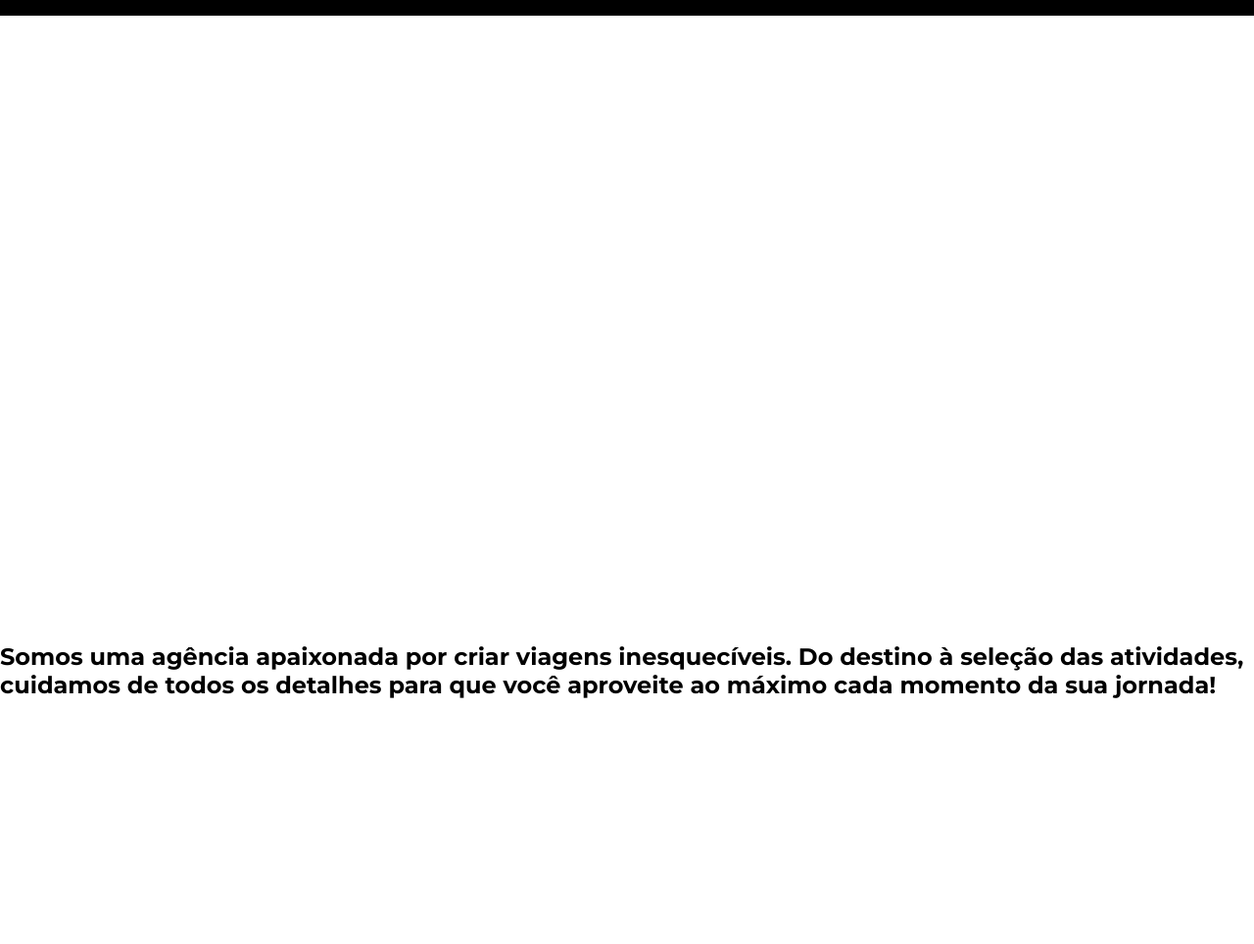
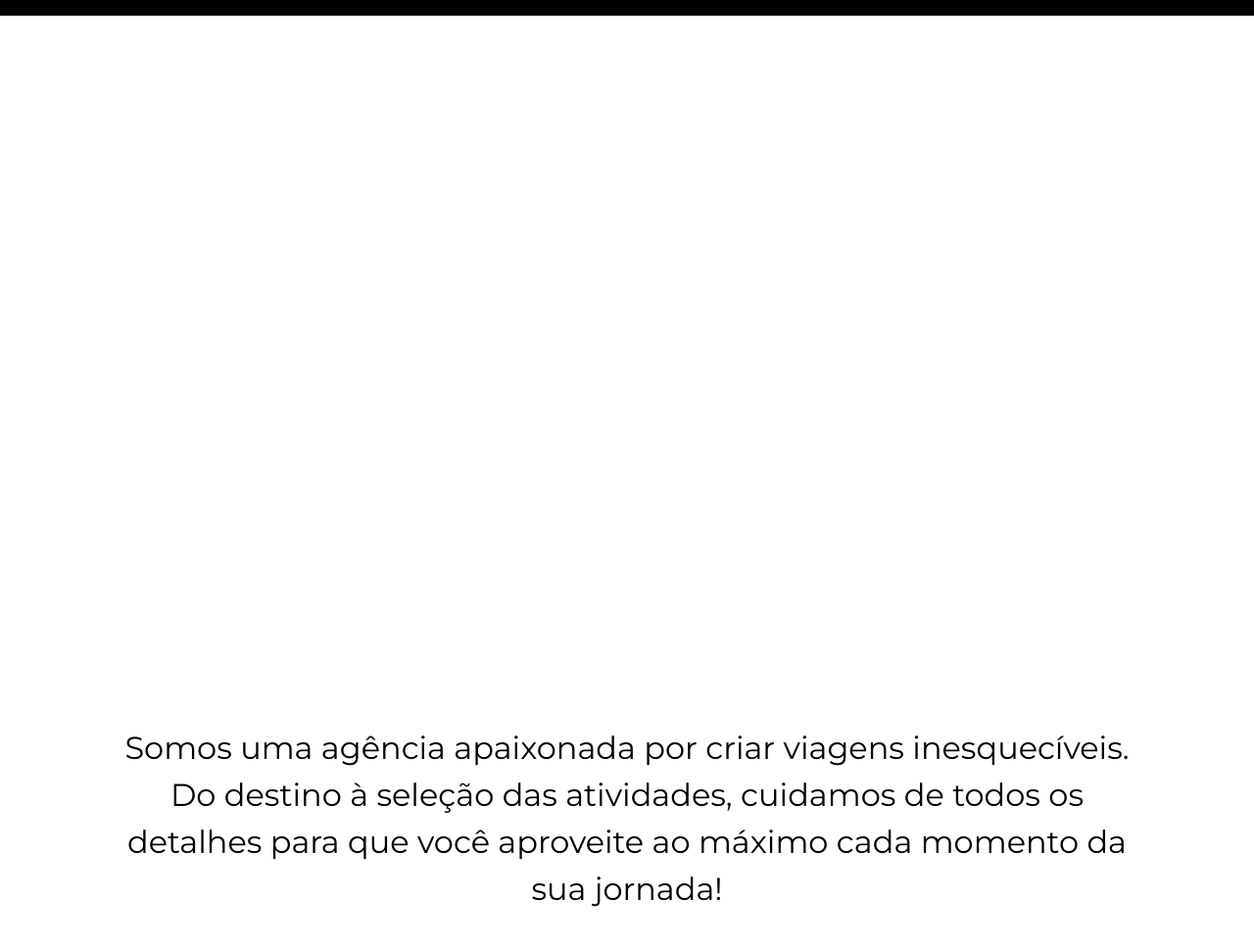
Before and after one commit to tiagokury/jornada-viagens, a plain HTML site: page index.html in a window 1280 px wide. Shown: the part 124-1088 px from the top of the page at 98% size. Before the commit the page ends 858 px from the top, so only its background shows below. Drawn offline with Linux system fonts and the light colour scheme.

Commit message:
set css for hero text

```diff
--- a/css/hero.css
+++ b/css/hero.css
@@ -5,11 +5,26 @@
   background-size: cover;
 }
 
+.hero h2 {
+  margin: 0;
+  padding: 88px 24px;
+  font-weight: var(--text-weight);
+  font-size: 20px;
+  line-height: 32px;
+  text-align: center;
+}
+
 @media screen and (min-width: 768px) {
   .img-hero {
     height: 620px;
     background: url(../img/hero-tablet.jpg) no-repeat;
     background-size: cover;
+  }
+
+  .hero h2 {
+    padding: 88px 60px;
+    font-size: 32px;
+    line-height: 150%;
   }
 }
 
@@ -19,4 +34,14 @@
     background: url(../img/hero-desktop.jpg) no-repeat;
     background-size: cover;
   }
+
+  .hero h2 {
+    padding: 104px 120px;
+  }
 }
+
+@media screen and (min-width: 1920px) {
+  .hero h2 {
+    padding: 104px 160px;
+  }
+}
```
